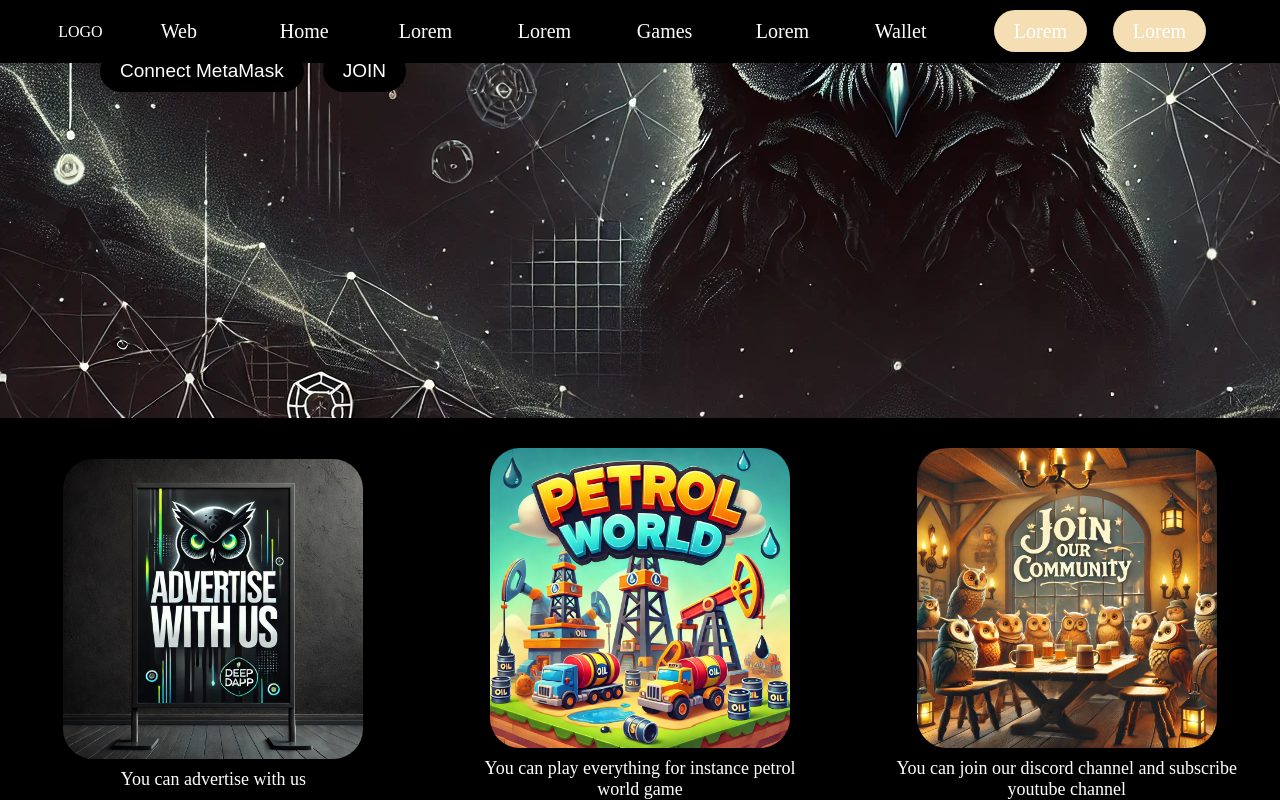
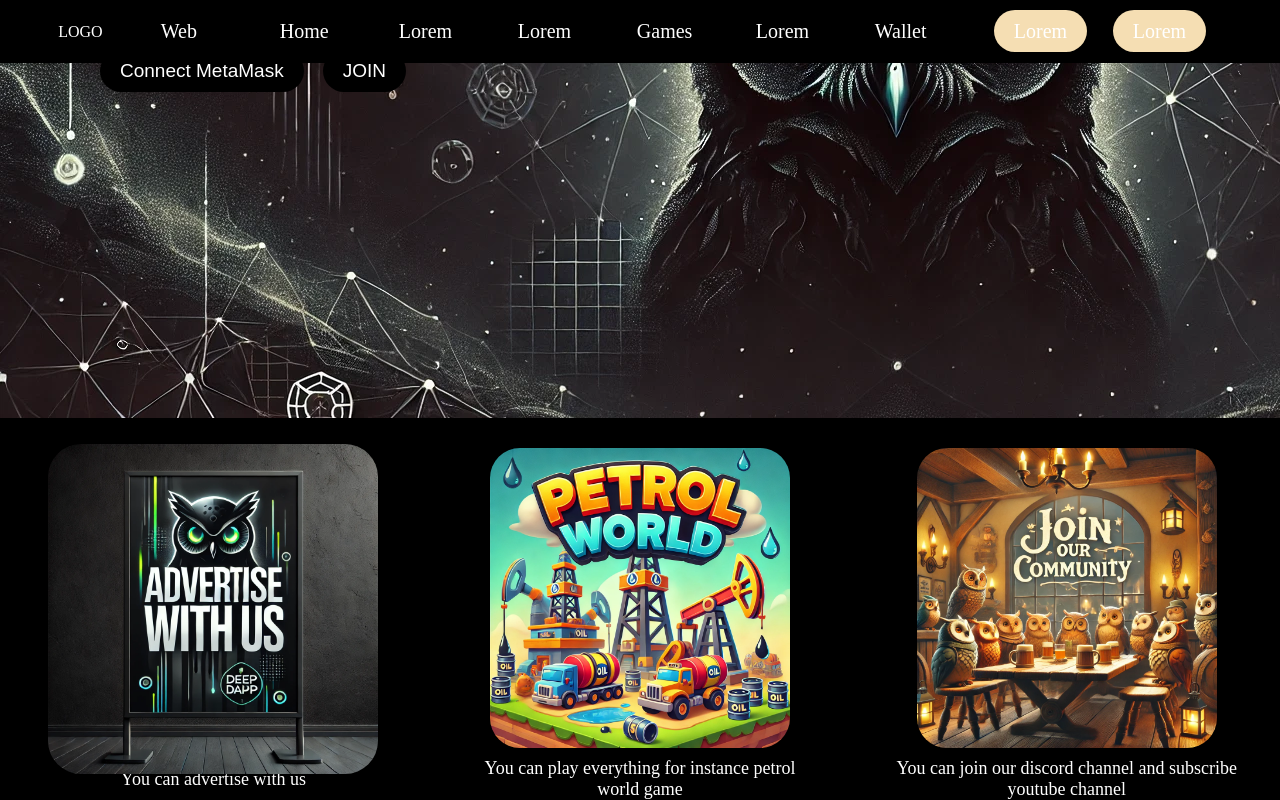
Before and after one commit to bilalalibindal/DeepDapp, a plain HTML site: page index.html in a window 1280 px wide. In both pictures the pointer is over the picture 213 px from the left and 1053 px from the top of the page. Shown: the part 445-1245 px from the top of the page. Drawn offline with Linux system fonts and the light colour scheme.

Commit message:
caglayan

```diff
--- a/css/style.css
+++ b/css/style.css
@@ -103,6 +103,10 @@ body{
 }
 .games img{
     border-radius: 30px;
+    transition:transform 0.3s ease;
+}
+.games img:hover{
+    transform:scale(1.1) ;
 }
 .games .center{
     text-align: center;
```
